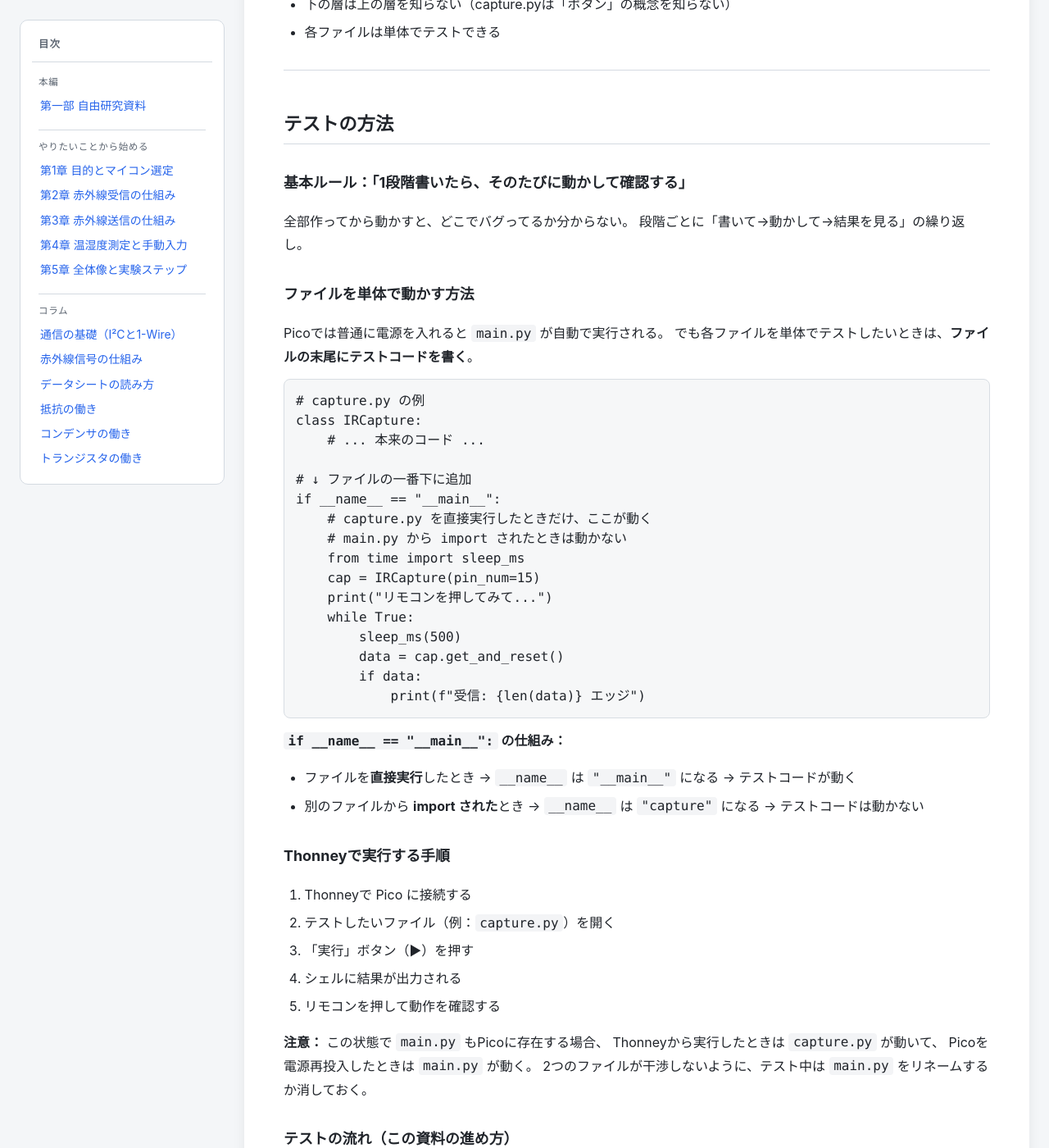
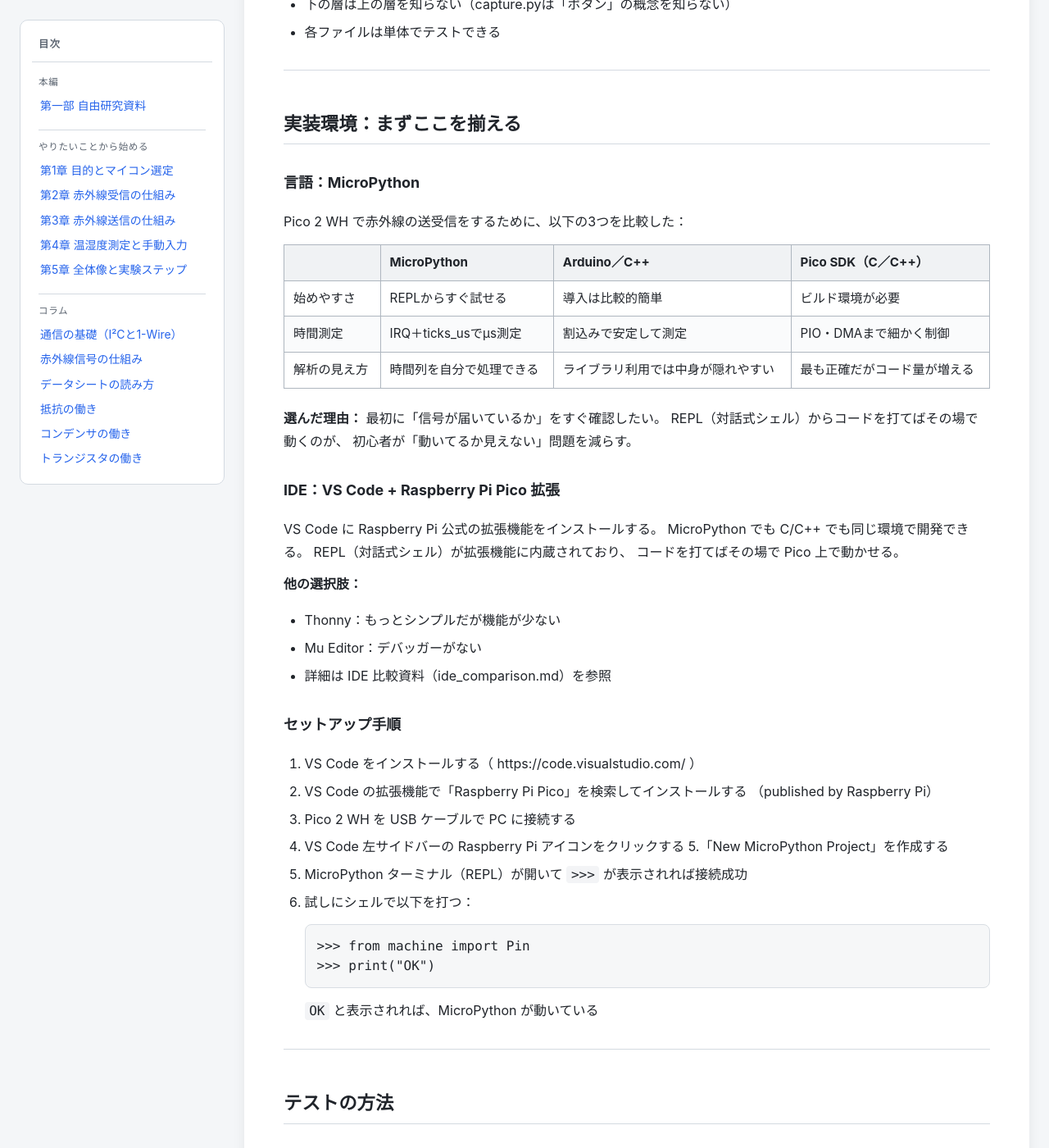
Before and after one commit to TsukemonoGit/Freest2026, a Jekyll site: the page built from docs/page21_draft2.md, in a window 1280 px wide and 1400 px high, scrolled down 1980 px. Shown: the whole window at 82% size. Built offline with Jekyll 4.4.1, drawn with Linux system fonts in a browser that asks for light colours; our own code applies the rules of GitHub Pages for plain Markdown files; some of the changed text lies outside the part shown.

Commit message:
Document MicroPython setup and testing procedures
Added implementation environment details for MicroPython and setup instructions for VS Code with Raspberry Pi Pico. Updated testing procedures and clarified execution steps.

````diff
--- a/docs/page21_draft2.md
+++ b/docs/page21_draft2.md
@@ -69,6 +69,52 @@
 
 ---
 
+## 実装環境：まずここを揃える
+
+### 言語：MicroPython
+
+Pico 2 WH で赤外線の送受信をするために、以下の3つを比較した：
+
+| | MicroPython | Arduino／C++ | Pico SDK（C／C++） |
+|---|---|---|---|
+| 始めやすさ | REPLからすぐ試せる | 導入は比較的簡単 | ビルド環境が必要 |
+| 時間測定 | IRQ＋ticks_usでµs測定 | 割込みで安定して測定 | PIO・DMAまで細かく制御 |
+| 解析の見え方 | 時間列を自分で処理できる | ライブラリ利用では中身が隠れやすい | 最も正確だがコード量が増える |
+
+**選んだ理由：** 最初に「信号が届いているか」をすぐ確認したい。
+REPL（対話式シェル）からコードを打てばその場で動くのが、
+初心者が「動いてるか見えない」問題を減らす。
+
+### IDE：VS Code + Raspberry Pi Pico 拡張
+
+VS Code に Raspberry Pi 公式の拡張機能をインストールする。
+MicroPython でも C/C++ でも同じ環境で開発できる。
+REPL（対話式シェル）が拡張機能に内蔵されており、
+コードを打てばその場で Pico 上で動かせる。
+
+**他の選択肢：**
+- Thonny：もっとシンプルだが機能が少ない
+- Mu Editor：デバッガーがない
+- 詳細は IDE 比較資料（ide_comparison.md）を参照
+
+### セットアップ手順
+
+1. VS Code をインストールする（ https://code.visualstudio.com/ ）
+2. VS Code の拡張機能で「Raspberry Pi Pico」を検索してインストールする
+   （published by Raspberry Pi）
+3. Pico 2 WH を USB ケーブルで PC に接続する
+4. VS Code 左サイドバーの Raspberry Pi アイコンをクリックする
+5.「New MicroPython Project」を作成する
+6. MicroPython ターミナル（REPL）が開いて `>>>` が表示されれば接続成功
+7. 試しにシェルで以下を打つ：
+   ```
+   >>> from machine import Pin
+   >>> print("OK")
+   ```
+   `OK` と表示されれば、MicroPython が動いている
+
+---
+
 ## テストの方法
 
 ### 基本ルール：「1段階書いたら、そのたびに動かして確認する」
@@ -104,16 +150,19 @@
 - ファイルを**直接実行**したとき → `__name__` は `"__main__"` になる → テストコードが動く
 - 別のファイルから **import された**とき → `__name__` は `"capture"` になる → テストコードは動かない
 
-### Thonneyで実行する手順
+### VS Code で実行する手順
 
-1. Thonneyで Pico に接続する
+1. VS Code で Pico に接続する（MicroPython ターミナルが開いている状態）
 2. テストしたいファイル（例：`capture.py`）を開く
-3. 「実行」ボタン（▶）を押す
+3. ターミナルで実行する：
+   ```
+   >>> exec(open("capture.py").read())
+   ```
 4. シェルに結果が出力される
 5. リモコンを押して動作を確認する
 
 **注意：** この状態で `main.py` もPicoに存在する場合、
-Thonneyから実行したときは `capture.py` が動いて、
+手動で実行したときは `capture.py` が動いて、
 Picoを電源再投入したときは `main.py` が動く。
 2つのファイルが干渉しないように、テスト中は `main.py` をリネームするか消しておく。
 
````
